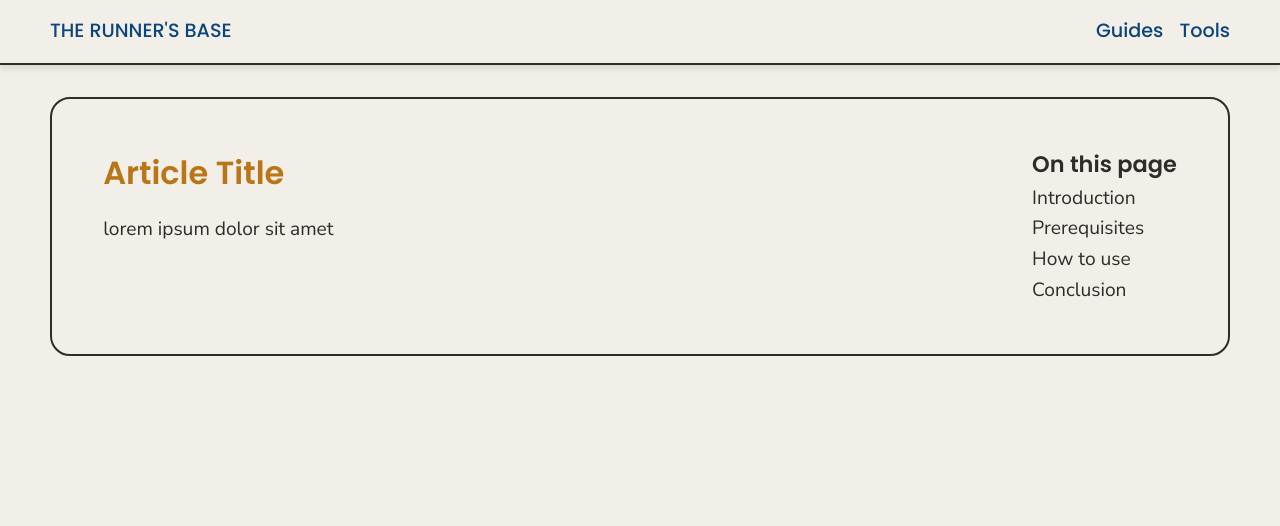
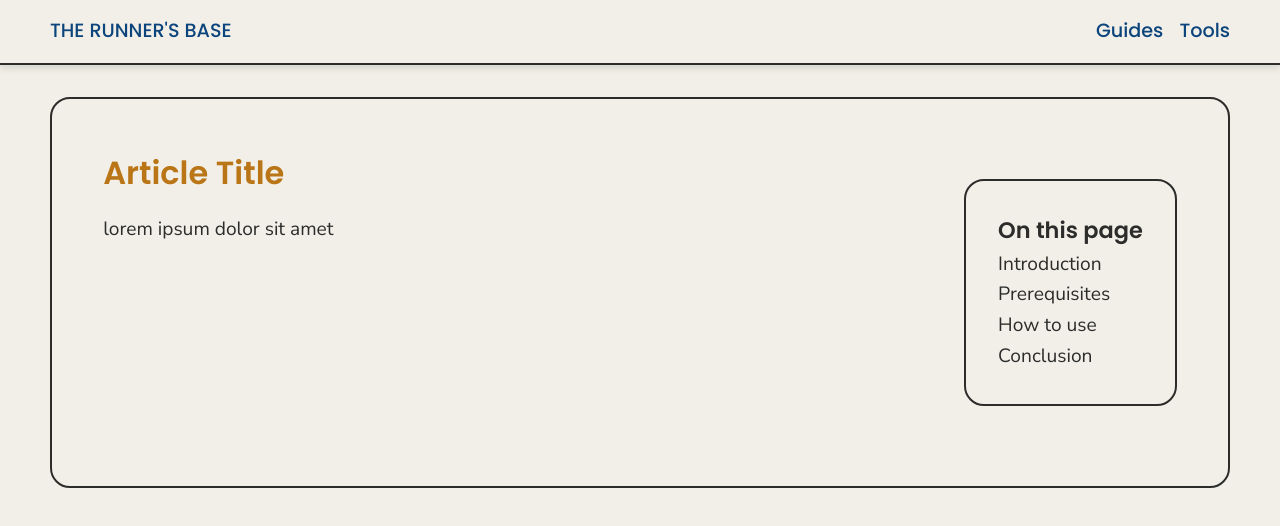
Before and after one commit to pyk-svg/the_runners_base, a plain HTML site: page guide_ex.html in a window 1280 px wide. Drawn offline with Linux system fonts and the light colour scheme.

Commit message:
Format article site page

```diff
--- a/guide_ex.html
+++ b/guide_ex.html
@@ -28,7 +28,7 @@
                 <p>lorem ipsum dolor sit amet</p>
             </div>
 
-            <div class="TOC">
+            <div class="toc box">
                 <h3>On this page</h3>
                 <ul>
                     <li><a href="#introduction">Introduction</a></li>
--- a/styles.css
+++ b/styles.css
@@ -148,4 +148,10 @@ footer {
     display: flex;
     justify-content: space-between;
     align-items: flex-start;
+    flex-wrap: wrap;
 }
+
+.toc {
+    flex-direction: column;
+    padding: 2rem;
+}
```
